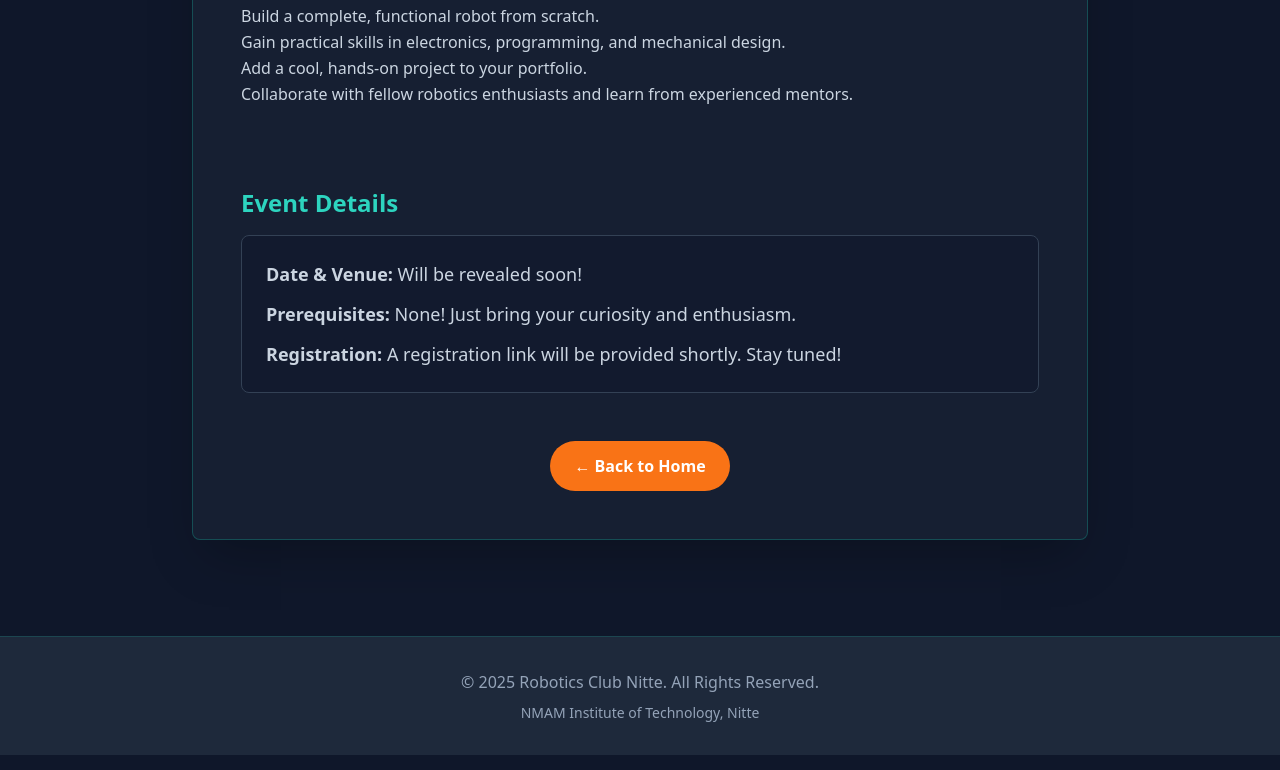
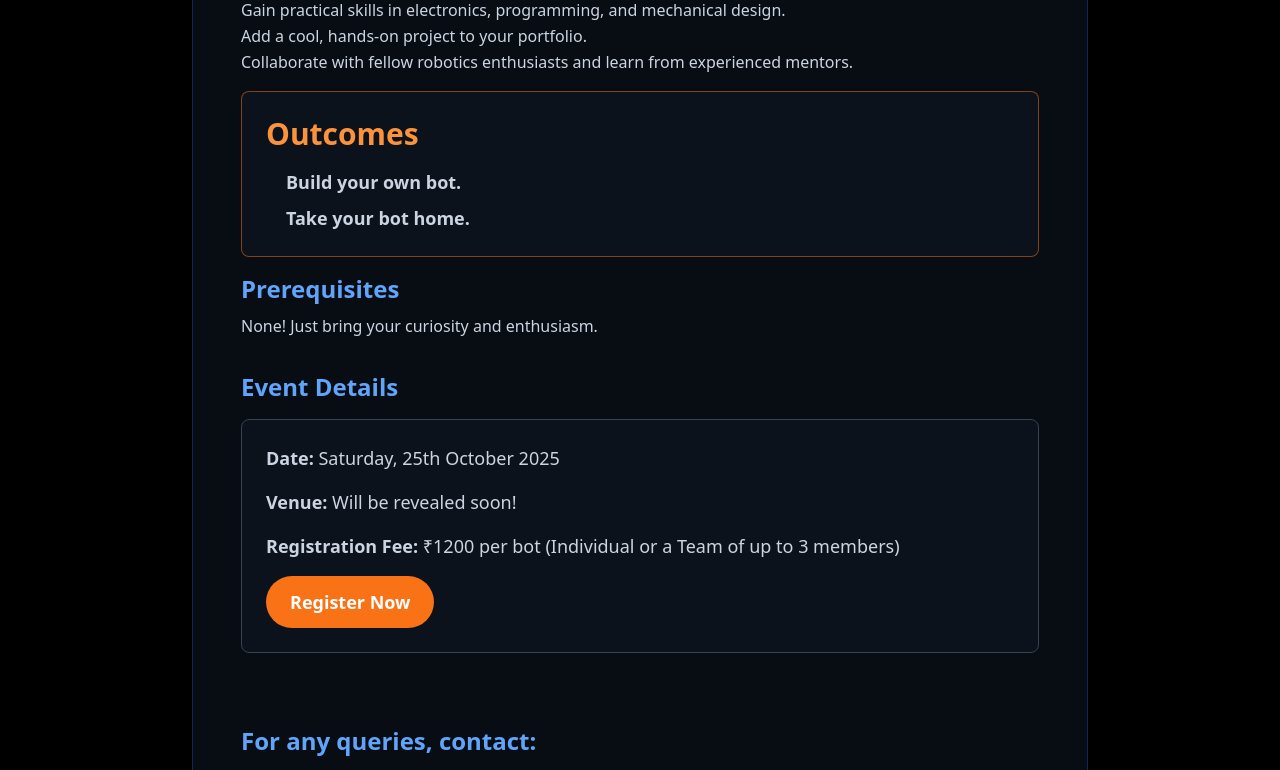
Before and after one commit to Chandramouli5Sharma/RCN-website, a plain HTML site: page upcoming.html in a window 1280 px wide. Shown: the part 741-1511 px from the top of the page. Drawn offline with nearby package versions, Linux system fonts and the light colour scheme.

Commit message:
updated upcoming events

```diff
--- a/upcoming.html
+++ b/upcoming.html
@@ -7,30 +7,30 @@
     <script src="https://cdn.tailwindcss.com"></script>
     <link rel="stylesheet" href="style.css">
 </head>
-<body class="bg-slate-900 text-slate-300 font-sans leading-relaxed selection:bg-orange-500 selection:text-black">
+<body class="bg-black text-slate-200 font-sans leading-relaxed selection:bg-orange-500 selection:text-white">
 
   <!-- Header & Navigation -->
-  <header class="bg-slate-900/80 backdrop-blur-sm sticky top-0 z-50">
+  <header class="bg-black/80 backdrop-blur-sm sticky top-0 z-50">
     <nav class="max-w-7xl mx-auto px-6 py-3 flex justify-between items-center">
       <a href="index.html" class="flex items-center gap-3">
         <div class="bg-slate-200 rounded-full p-1">
-          <img src="robo.png" alt="Robotics Club Nitte Logo" class="h-12 w-auto">
+          <img src="Images/robo.png" alt="Robotics Club Nitte Logo" class="h-12 w-auto">
         </div>
         <span class="text-xl font-bold text-white hidden sm:block">Robotics Club Nitte</span>
       </a>
-      <a href="index.html#contact" class="bg-orange-500 hover:bg-red-500 text-white font-semibold px-5 py-2 rounded-full transition-colors">Contact</a>
+      <a href="index.html#contact" class="bg-orange-500 hover:bg-red-600 text-white font-semibold px-5 py-2 rounded-full transition-colors">Contact</a>
     </nav>
-    <div class="h-px bg-gradient-to-r from-transparent via-teal-500/50 to-transparent"></div>
+    <div class="h-px bg-gradient-to-r from-transparent via-blue-500/50 to-transparent"></div>
   </header>
 
   <!-- Main Content -->
   <main class="py-12 px-6 md:px-12">
-    <div class="max-w-4xl mx-auto bg-slate-800/50 border border-teal-500/30 rounded-lg p-8 md:p-12 shadow-2xl">
+    <div class="max-w-4xl mx-auto bg-gray-900/50 border border-blue-600/30 rounded-lg p-8 md:p-12 shadow-2xl">
 
-      <h1 class="text-4xl md:text-5xl font-extrabold mb-4 text-center" style="color: var(--color-skyblue);">Line Follower Workshop</h1>
+      <h1 class="text-4xl md:text-5xl font-extrabold mb-4 text-center text-blue-500">Line Follower Workshop</h1>
       <p class="text-xl text-center text-slate-400 mb-10">A hands-on workshop to build and program your first autonomous robot.</p>
 
-      <div class="prose prose-invert lg:prose-xl max-w-none text-slate-300 space-y-6">
+      <div class="prose prose-invert lg:prose-xl max-w-none text-slate-300 space-y-4">
         <p>Dive into the world of robotics with our Line Follower Workshop! This event is designed for enthusiasts of all skill levels, from complete beginners to those looking to refine their skills. You'll get to build, program, and test your very own autonomous robot that can intelligently follow a black line on a white surface.</p>
 
         <h2 class="text-3xl font-bold text-orange-400 pt-4">What You'll Learn</h2>
@@ -54,27 +54,51 @@
             <li>Collaborate with fellow robotics enthusiasts and learn from experienced mentors.</li>
         </ul>
 
+        <div class="bg-gray-900/50 border border-orange-500/50 rounded-lg p-6 my-4">
+            <h2 class="text-3xl font-bold text-orange-400 !pt-0 !mt-0 !mb-4">Outcomes</h2>
+            <ul class="!mt-0 !pl-5 space-y-2">
+                <li class="font-semibold text-lg">Build your own bot.</li>
+                <li class="font-semibold text-lg">Take your bot home.</li>
+            </ul>
+        </div>
+
+        <h3 class="text-2xl font-bold text-blue-400">Prerequisites</h3>
+        <p class="!mt-2">None! Just bring your curiosity and enthusiasm.</p>
+
+        <div class="pt-4">
+            <h3 class="text-2xl font-bold text-blue-400 mb-4">Event Details</h3>
+            <div class="bg-gray-900/50 border border-gray-700 rounded-lg p-6 space-y-4 text-lg">
+                <p><strong>Date:</strong> Saturday, 25th October 2025</p>
+                <p><strong>Venue:</strong> Will be revealed soon!</p>
+                <p><strong>Registration Fee:</strong> ₹1200 per bot (Individual or a Team of up to 3 members)</p>
+                <div>
+                  <a href="https://docs.google.com/forms/d/e/1FAIpQLScKugaj4_SHH_D50GcDZVUcjKH8cHlY361ilBXDmly6pA6ANQ/viewform" target="_blank" rel="noopener noreferrer" class="inline-block bg-orange-500 hover:bg-red-600 text-white font-semibold px-6 py-3 rounded-full transition-colors duration-300">
+                    Register Now
+                  </a>
+                </div>
+            </div>
+        </div>
+
         <div class="pt-6">
-            <h3 class="text-2xl font-bold text-teal-400 mb-4 mt-8">Event Details</h3>
-            <div class="bg-slate-900/50 border border-slate-700 rounded-lg p-6 space-y-3 text-lg">
-                <p><strong>Date & Venue:</strong> Will be revealed soon!</p>
-                <p><strong>Prerequisites:</strong> None! Just bring your curiosity and enthusiasm.</p>
-                <p><strong>Registration:</strong> A registration link will be provided shortly. Stay tuned!</p>
+            <h3 class="text-2xl font-bold text-blue-400 mb-4 mt-8">For any queries, contact:</h3>
+            <div class="bg-gray-900/50 border border-gray-700 rounded-lg p-6 space-y-3 text-lg">
+                <p><strong>P Nikhil Pai:</strong> (+91 XXXXX XXXXX)</p>
+                <p><strong>Sheikh Aizaz:</strong> (+91 XXXXX XXXXX)</p>
             </div>
         </div>
       </div>
 
-      <div class="text-center mt-12">
-        <a href="index.html" class="inline-block bg-orange-500 hover:bg-red-500 text-white font-semibold px-6 py-3 rounded-full transition-colors duration-300">
-          &larr; Back to Home
-        </a>
-      </div>
+    </div>
 
+    <div class="text-center mt-12">
+      <a href="index.html" class="inline-block bg-orange-500 hover:bg-red-600 text-white font-semibold px-6 py-3 rounded-full transition-colors duration-300">
+        &larr; Back to Home
+      </a>
     </div>
   </main>
 
   <!-- Footer -->
-  <footer class="bg-slate-800 border-t border-teal-500/20 text-white py-8 px-6 md:px-12 mt-12">
+  <footer class="bg-black border-t border-blue-500/20 text-white py-8 px-6 md:px-12 mt-12">
     <div class="max-w-6xl mx-auto text-center text-slate-400">
         <p>&copy; 2025 Robotics Club Nitte. All Rights Reserved.</p>
         <p class="mt-2 text-sm">NMAM Institute of Technology, Nitte</p>
```
